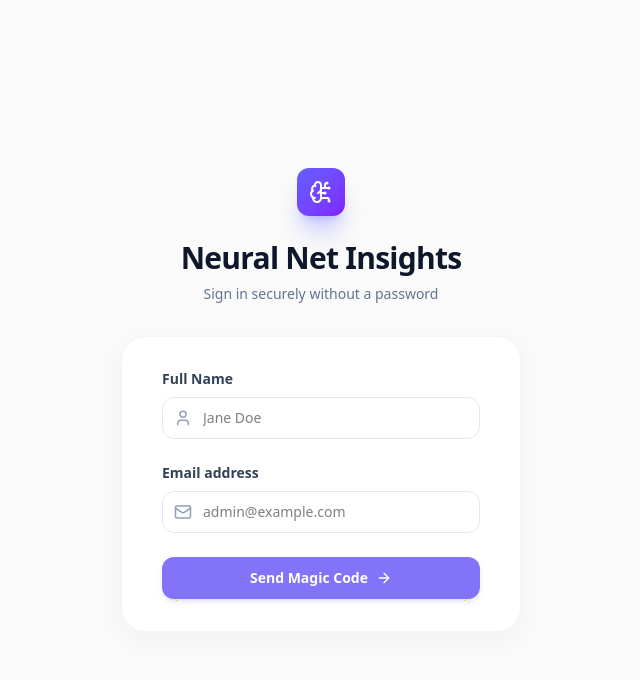
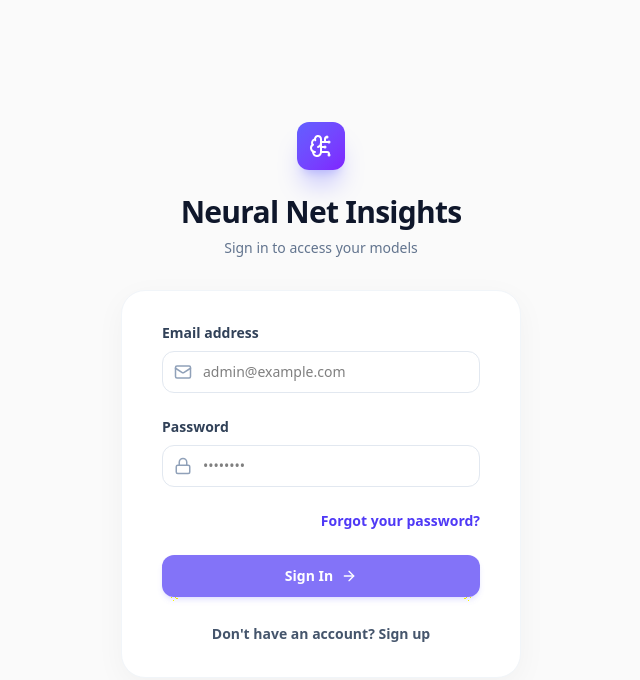
Before and after one commit to Sayan-CtrlZ/Neural_net_Insights, a Next.js app in the folder frontend/: page /login in a window 1280 px wide. Shown: the top 680 px of the page, without its empty margins (319-959 px from the left). Built offline with nearby package versions, Linux system fonts and the light colour scheme; no server answers.

Commit message:
authentication with email-password sign-in and sign-up flows

```diff
--- a/frontend/app/login/page.tsx
+++ b/frontend/app/login/page.tsx
@@ -2,14 +2,22 @@
 import React, { useState, useEffect } from 'react';
 import { useRouter } from 'next/navigation';
 import { supabase } from '../../lib/supabaseClient';
-import { BrainCircuit, Mail, Loader2, ArrowRight, ShieldCheck, User } from 'lucide-react';
+import { BrainCircuit, Mail, Loader2, ArrowRight, ShieldCheck, User, Lock, KeyRound } from 'lucide-react';
+
+type AuthStep = 'login' | 'signup' | 'signup_verify' | 'forgot_password';
 
 export default function LoginPage() {
   const router = useRouter();
+  const [step, setStep] = useState<AuthStep>('login');
+
+  // Form fields
   const [name, setName] = useState('');
   const [email, setEmail] = useState('');
+  const [password, setPassword] = useState('');
+  const [confirmPassword, setConfirmPassword] = useState('');
   const [otp, setOtp] = useState('');
-  const [step, setStep] = useState<'email' | 'otp'>('email');
+
+  // Status
   const [loading, setLoading] = useState(false);
   const [error, setError] = useState<string | null>(null);
   const [message, setMessage] = useState<string | null>(null);
@@ -22,30 +30,55 @@ export default function LoginPage() {
     });
   }, [router]);
 
-  const handleSendOtp = async (e: React.FormEvent) => {
+  const clearMessages = () => {
+    setError(null);
+    setMessage(null);
+  }
+
+  const handleLogin = async (e: React.FormEvent) => {
     e.preventDefault();
     setLoading(true);
-    setError(null);
-    setMessage(null);
+    clearMessages();
 
     try {
-      const { error } = await supabase.auth.signInWithOtp({
+      const { error } = await supabase.auth.signInWithPassword({ email, password });
+      if (error) throw error;
+      router.push('/dashboard');
+    } catch (err: any) {
+      setError(err.message || 'Failed to sign in. Please check your credentials.');
+    } finally {
+      setLoading(false);
+    }
+  };
+
+  const handleSignup = async (e: React.FormEvent) => {
+    e.preventDefault();
+    setLoading(true);
+    clearMessages();
+
+    if (password !== confirmPassword) {
+      setError('Passwords do not match');
+      setLoading(false);
+      return;
+    }
+
+    try {
+      const { error } = await supabase.auth.signUp({
         email,
+        password,
         options: {
-          shouldCreateUser: true,
-          data: {
-            full_name: name,
-          }
+          data: { full_name: name }
         }
       });
+
       if (error) throw error;
-      setStep('otp');
-      setMessage('A secure one-time password has been sent to your email.');
+      setStep('signup_verify');
+      setMessage('A secure one-time password has been sent to your email to verify your account.');
     } catch (err: any) {
       if (err.message.includes('rate limit')) {
-         setError('Email rate limit exceeded. Please configure a custom SMTP server in your Supabase dashboard or wait an hour.');
+         setError('Email rate limit exceeded. Please wait a while before trying again.');
       } else {
-         setError(err.message || 'Failed to send OTP.');
+         setError(err.message || 'Failed to sign up.');
       }
     } finally {
       setLoading(false);
@@ -55,20 +88,42 @@ export default function LoginPage() {
   const handleVerifyOtp = async (e: React.FormEvent) => {
     e.preventDefault();
     setLoading(true);
-    setError(null);
+    clearMessages();
 
     try {
       const { data, error } = await supabase.auth.verifyOtp({
         email,
         token: otp,
-        type: 'email'
+        type: 'signup'
       });
       if (error) throw error;
       if (data.session) {
         router.push('/dashboard');
+      } else {
+        // Sometimes signup verification succeeds but doesn't auto-login
+        // In that case, we can manually log them in since we know their password
+        const { error: loginError } = await supabase.auth.signInWithPassword({ email, password });
+        if (loginError) throw loginError;
+        router.push('/dashboard');
       }
     } catch (err: any) {
       setError(err.message || 'Invalid or expired OTP.');
+    } finally {
+      setLoading(false);
+    }
+  };
+
+  const handleForgotPassword = async (e: React.FormEvent) => {
+    e.preventDefault();
+    setLoading(true);
+    clearMessages();
+
+    try {
+      const { error } = await supabase.auth.resetPasswordForEmail(email);
+      if (error) throw error;
+      setMessage('Password reset instructions have been sent to your email.');
+    } catch (err: any) {
+      setError(err.message || 'Failed to send reset instructions.');
     } finally {
       setLoading(false);
     }
@@ -93,7 +148,10 @@ export default function LoginPage() {
           Neural Net Insights
         </h2>
         <p className="mt-2 text-center text-sm text-slate-500">
-          {step === 'email' ? 'Sign in securely without a password' : 'Enter the code sent to your email'}
+          {step === 'login' && 'Sign in to access your models'}
+          {step === 'signup' && 'Create a new account'}
+          {step === 'signup_verify' && 'Enter the verification code'}
+          {step === 'forgot_password' && 'Reset your password'}
         </p>
       </div>
 
@@ -112,8 +170,75 @@ export default function LoginPage() {
             </div>
           )}
 
-          {step === 'email' ? (
-            <form className="space-y-6" onSubmit={handleSendOtp}>
+          {step === 'login' && (
+            <form className="space-y-6" onSubmit={handleLogin}>
+              <div>
+                <label className="block text-sm font-semibold text-slate-700">Email address</label>
+                <div className="mt-2 relative">
+                  <div className="absolute inset-y-0 left-0 pl-3 flex items-center pointer-events-none text-slate-400">
+                    <Mail size={18} />
+                  </div>
+                  <input
+                    type="email"
+                    required
+                    value={email}
+                    onChange={(e) => setEmail(e.target.value)}
+                    className="block w-full pl-10 pr-3 py-2.5 border border-slate-200 rounded-xl text-sm focus:ring-2 focus:ring-indigo-500/20 focus:border-indigo-500 transition-all outline-none"
+                    placeholder="admin@example.com"
+                  />
+                </div>
+              </div>
+
+              <div>
+                <label className="block text-sm font-semibold text-slate-700">Password</label>
+                <div className="mt-2 relative">
+                  <div className="absolute inset-y-0 left-0 pl-3 flex items-center pointer-events-none text-slate-400">
+                    <Lock size={18} />
+                  </div>
+                  <input
+                    type="password"
+                    required
+                    value={password}
+                    onChange={(e) => setPassword(e.target.value)}
+                    className="block w-full pl-10 pr-3 py-2.5 border border-slate-200 rounded-xl text-sm focus:ring-2 focus:ring-indigo-500/20 focus:border-indigo-500 transition-all outline-none"
+                    placeholder="••••••••"
+                  />
+                </div>
+              </div>
+
+              <div className="flex items-center justify-end">
+                <button
+                  type="button"
+                  onClick={() => { clearMessages(); setStep('forgot_password'); }}
+                  className="text-sm font-semibold text-indigo-600 hover:text-indigo-500"
+                >
+                  Forgot your password?
+                </button>
+              </div>
+
+              <button
+                type="submit"
+                disabled={loading || !email || !password}
+                className="w-full flex justify-center items-center gap-2 py-2.5 px-4 border border-transparent rounded-xl shadow-md shadow-indigo-500/20 text-sm font-bold text-white bg-indigo-600 hover:bg-indigo-700 hover:shadow-indigo-500/40 focus:outline-none transition-all disabled:opacity-70 disabled:cursor-not-allowed"
+              >
+                {loading ? <Loader2 size={18} className="animate-spin" /> : 'Sign In'}
+                {!loading && <ArrowRight size={16} />}
+              </button>
+
+              <div className="mt-6 text-center">
+                <button
+                  type="button"
+                  onClick={() => { clearMessages(); setStep('signup'); }}
+                  className="text-sm font-semibold text-slate-600 hover:text-indigo-600 transition-colors"
+                >
+                  Don't have an account? Sign up
+                </button>
+              </div>
+            </form>
+          )}
+
+          {step === 'signup' && (
+            <form className="space-y-6" onSubmit={handleSignup}>
               <div>
                 <label className="block text-sm font-semibold text-slate-700">Full Name</label>
                 <div className="mt-2 relative">
@@ -148,22 +273,68 @@ export default function LoginPage() {
                 </div>
               </div>
 
-              <button
-                type="submit"
-                disabled={loading || !email}
-                className="w-full flex justify-center items-center gap-2 py-2.5 px-4 border border-transparent rounded-xl shadow-md shadow-indigo-500/20 text-sm font-bold text-white bg-indigo-600 hover:bg-indigo-700 hover:shadow-indigo-500/40 focus:outline-none transition-all disabled:opacity-70 disabled:cursor-not-allowed"
-              >
-                {loading ? <Loader2 size={18} className="animate-spin" /> : 'Send Magic Code'}
-                {!loading && <ArrowRight size={16} />}
-              </button>
-            </form>
-          ) : (
-            <form className="space-y-6" onSubmit={handleVerifyOtp}>
               <div>
-                <label className="block text-sm font-semibold text-slate-700">6-Digit OTP</label>
+                <label className="block text-sm font-semibold text-slate-700">Password</label>
+                <div className="mt-2 relative">
+                  <div className="absolute inset-y-0 left-0 pl-3 flex items-center pointer-events-none text-slate-400">
+                    <Lock size={18} />
+                  </div>
+                  <input
+                    type="password"
+                    required
+                    value={password}
+                    onChange={(e) => setPassword(e.target.value)}
+                    className="block w-full pl-10 pr-3 py-2.5 border border-slate-200 rounded-xl text-sm focus:ring-2 focus:ring-indigo-500/20 focus:border-indigo-500 transition-all outline-none"
+                    placeholder="••••••••"
+                  />
+                </div>
+              </div>
+
+              <div>
+                <label className="block text-sm font-semibold text-slate-700">Confirm Password</label>
                 <div className="mt-2 relative">
                   <div className="absolute inset-y-0 left-0 pl-3 flex items-center pointer-events-none text-slate-400">
                     <ShieldCheck size={18} />
+                  </div>
+                  <input
+                    type="password"
+                    required
+                    value={confirmPassword}
+                    onChange={(e) => setConfirmPassword(e.target.value)}
+                    className="block w-full pl-10 pr-3 py-2.5 border border-slate-200 rounded-xl text-sm focus:ring-2 focus:ring-indigo-500/20 focus:border-indigo-500 transition-all outline-none"
+                    placeholder="••••••••"
+                  />
+                </div>
+              </div>
+
+              <button
+                type="submit"
+                disabled={loading || !email || !password || !name || !confirmPassword}
+                className="w-full flex justify-center items-center gap-2 py-2.5 px-4 border border-transparent rounded-xl shadow-md shadow-indigo-500/20 text-sm font-bold text-white bg-indigo-600 hover:bg-indigo-700 hover:shadow-indigo-500/40 focus:outline-none transition-all disabled:opacity-70 disabled:cursor-not-allowed"
+              >
+                {loading ? <Loader2 size={18} className="animate-spin" /> : 'Create Account'}
+                {!loading && <ArrowRight size={16} />}
+              </button>
+
+              <div className="mt-6 text-center">
+                <button
+                  type="button"
+                  onClick={() => { clearMessages(); setStep('login'); }}
+                  className="text-sm font-semibold text-slate-600 hover:text-indigo-600 transition-colors"
+                >
+                  Already have an account? Sign in
+                </button>
+              </div>
+            </form>
+          )}
+
+          {step === 'signup_verify' && (
+            <form className="space-y-6" onSubmit={handleVerifyOtp}>
+              <div>
+                <label className="block text-sm font-semibold text-slate-700">6-Digit Verification Code</label>
+                <div className="mt-2 relative">
+                  <div className="absolute inset-y-0 left-0 pl-3 flex items-center pointer-events-none text-slate-400">
+                    <KeyRound size={18} />
                   </div>
                   <input
                     type="text"
@@ -182,7 +353,7 @@ export default function LoginPage() {
                 disabled={loading || otp.length < 6}
                 className="w-full flex justify-center items-center gap-2 py-2.5 px-4 border border-transparent rounded-xl shadow-md shadow-indigo-500/20 text-sm font-bold text-white bg-indigo-600 hover:bg-indigo-700 hover:shadow-indigo-500/40 focus:outline-none transition-all disabled:opacity-70 disabled:cursor-not-allowed"
               >
-                {loading ? <Loader2 size={18} className="animate-spin" /> : 'Verify & Sign In'}
+                {loading ? <Loader2 size={18} className="animate-spin" /> : 'Verify Account'}
                 {!loading && <ArrowRight size={16} />}
               </button>
 
@@ -190,18 +361,58 @@ export default function LoginPage() {
                 <button
                   type="button"
                   onClick={() => {
-                    setStep('email');
+                    setStep('signup');
                     setOtp('');
-                    setError(null);
-                    setMessage(null);
+                    clearMessages();
                   }}
                   className="text-sm font-semibold text-indigo-600 hover:text-indigo-500 transition-colors"
                 >
-                  Use a different email
+                  Go back
                 </button>
               </div>
             </form>
           )}
+
+          {step === 'forgot_password' && (
+            <form className="space-y-6" onSubmit={handleForgotPassword}>
+              <div>
+                <label className="block text-sm font-semibold text-slate-700">Email address</label>
+                <div className="mt-2 relative">
+                  <div className="absolute inset-y-0 left-0 pl-3 flex items-center pointer-events-none text-slate-400">
+                    <Mail size={18} />
+                  </div>
+                  <input
+                    type="email"
+                    required
+                    value={email}
+                    onChange={(e) => setEmail(e.target.value)}
+                    className="block w-full pl-10 pr-3 py-2.5 border border-slate-200 rounded-xl text-sm focus:ring-2 focus:ring-indigo-500/20 focus:border-indigo-500 transition-all outline-none"
+                    placeholder="admin@example.com"
+                  />
+                </div>
+              </div>
+
+              <button
+                type="submit"
+                disabled={loading || !email}
+                className="w-full flex justify-center items-center gap-2 py-2.5 px-4 border border-transparent rounded-xl shadow-md shadow-indigo-500/20 text-sm font-bold text-white bg-indigo-600 hover:bg-indigo-700 hover:shadow-indigo-500/40 focus:outline-none transition-all disabled:opacity-70 disabled:cursor-not-allowed"
+              >
+                {loading ? <Loader2 size={18} className="animate-spin" /> : 'Reset Password'}
+                {!loading && <ArrowRight size={16} />}
+              </button>
+
+              <div className="mt-6 text-center">
+                <button
+                  type="button"
+                  onClick={() => { clearMessages(); setStep('login'); }}
+                  className="text-sm font-semibold text-slate-600 hover:text-indigo-600 transition-colors"
+                >
+                  Remember your password? Sign in
+                </button>
+              </div>
+            </form>
+          )}
+
         </div>
       </div>
     </div>
```
